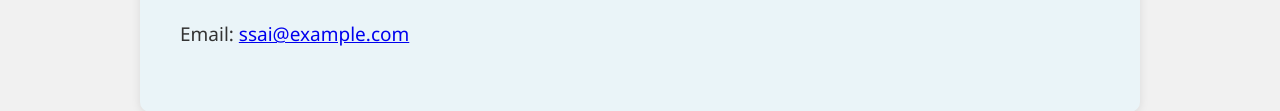
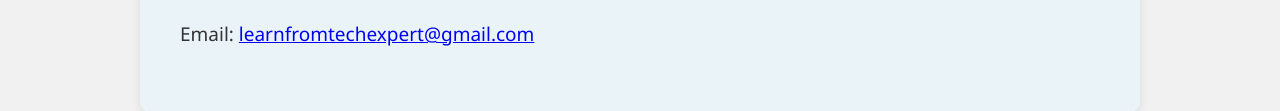
Before and after one commit to learnfromtechexpert/techmasteryzone, a plain HTML site: page index.html in a window 1280 px wide. Shown: the part 4083-4194 px from the top of the page. Drawn offline with Linux system fonts and the light colour scheme.

Commit message:
Update index.html
email

```diff
--- a/index.html
+++ b/index.html
@@ -252,7 +252,7 @@
 
     <section id="contact" class="contact">
       <h2><i class="fas fa-envelope"></i> Contact</h2>
-      <p>Email: <a href="mailto:learnfromtechexpert@gmail.com" tabindex="0">ssai@example.com</a></p>
+      <p>Email: <a href="mailto:learnfromtechexpert@gmail.com" tabindex="0">learnfromtechexpert@gmail.com</a></p>
     </section>
   </main>
 
```
